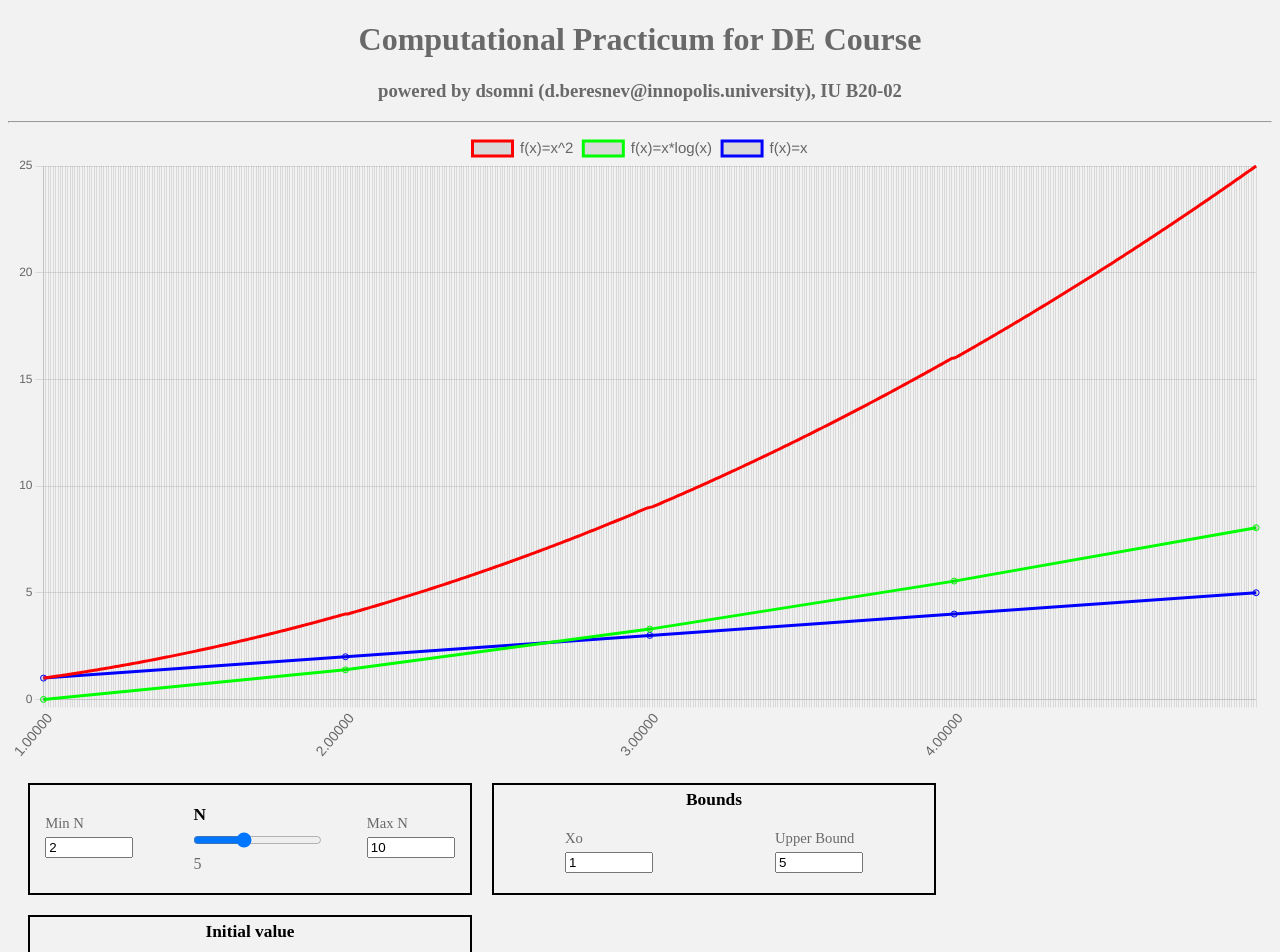
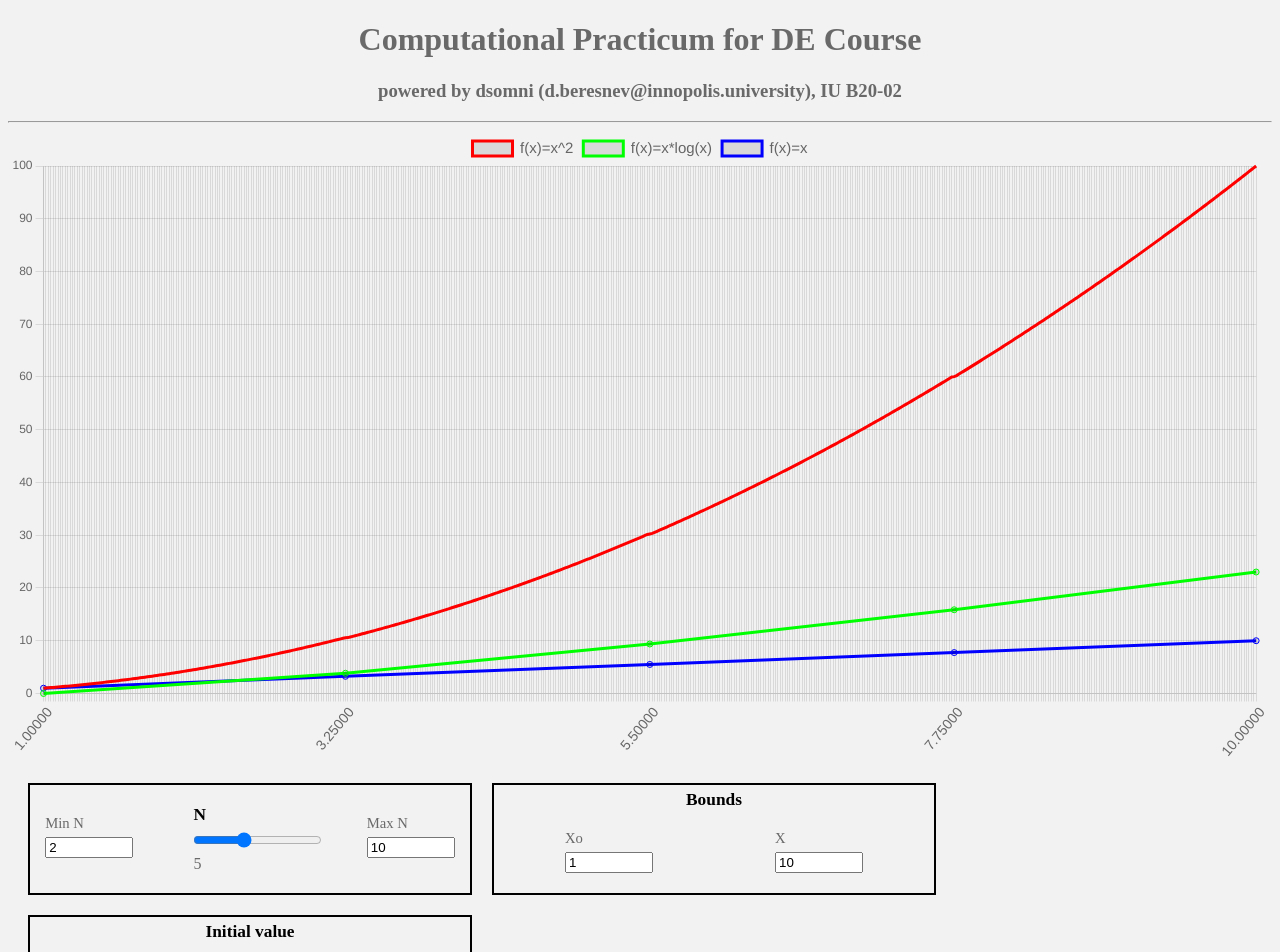
Before and after one commit to dsomni/de-practice, a React (Create React App) app: page / in a window 1280 px wide. Shown: the top 952 px of the page. Built offline with nearby package versions, Linux system fonts and the light colour scheme.

Commit message:
Change names

```diff
--- a/src/components/ComputationalBoundsNav.tsx
+++ b/src/components/ComputationalBoundsNav.tsx
@@ -45,7 +45,7 @@ const ComputationalBoundsNav = ({ label, onChangeUpperBound, onChangeLowerBound,
           onChange={onChangeLowerBound}
           value={lowerBound} />
         <InputField
-          name={"Upper Bound"}
+          name={"X"}
           onChange={onChangeUpperBound}
           value={upperBound} />
       </InputsWrapper>
--- a/src/components/LineChart.tsx
+++ b/src/components/LineChart.tsx
@@ -227,7 +227,7 @@ const LineChart: React.FunctionComponent = () => {
         setData(genData2(val, upperBound, stepNumber))
     }
     // Upper Computational Bound
-    const [upperBound, setUpperBound] = useState(5);
+    const [upperBound, setUpperBound] = useState(10);
     const upperBoundChanged = (e: any) => {
         const val = min(4000000000, parseFloat(e.target.value));
         setUpperBound(val);
@@ -236,7 +236,7 @@ const LineChart: React.FunctionComponent = () => {
     }
 
     /* Initial Value & Co */
-    const [initialValue, setInitialValue] = useState(1);
+    const [initialValue, setInitialValue] = useState(0);
     const initialValueChanged = (e: any) => {
         const val = max(0, parseFloat(e.target.value));
         setInitialValue(val);
```
